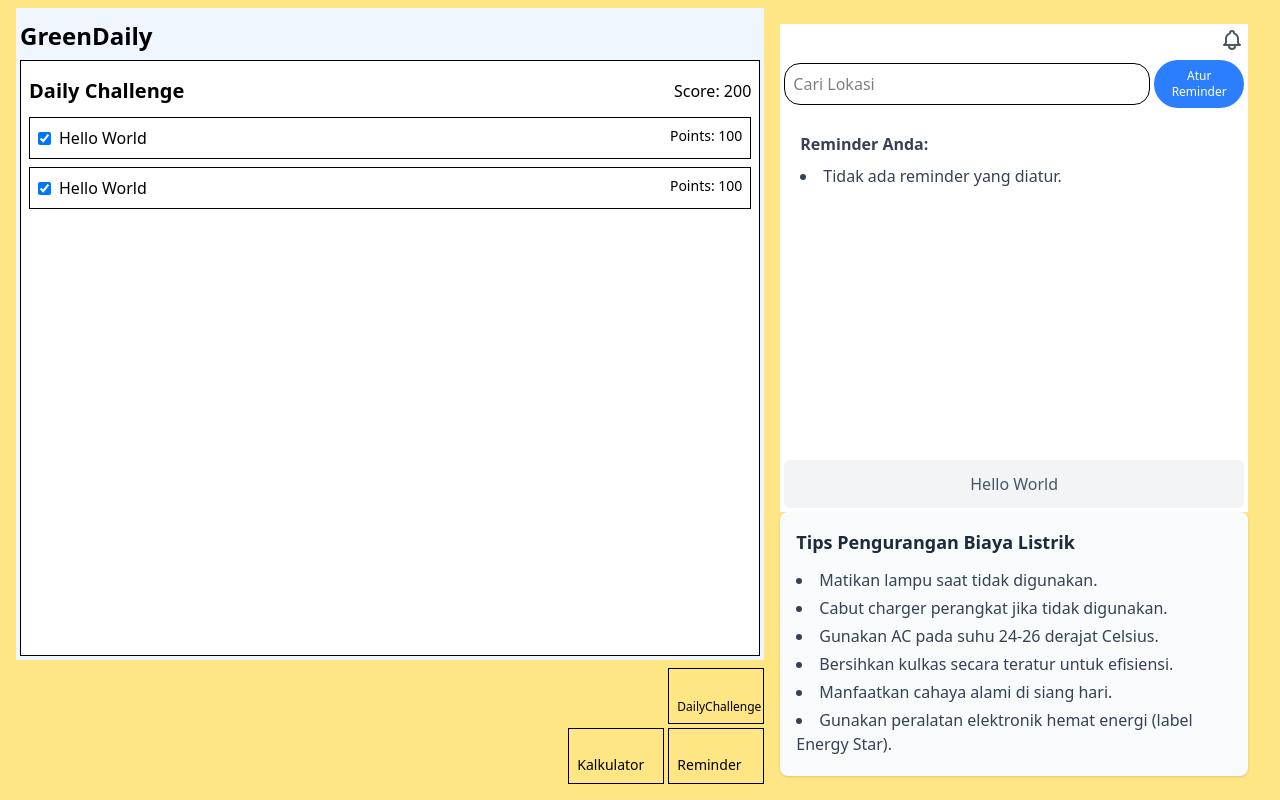
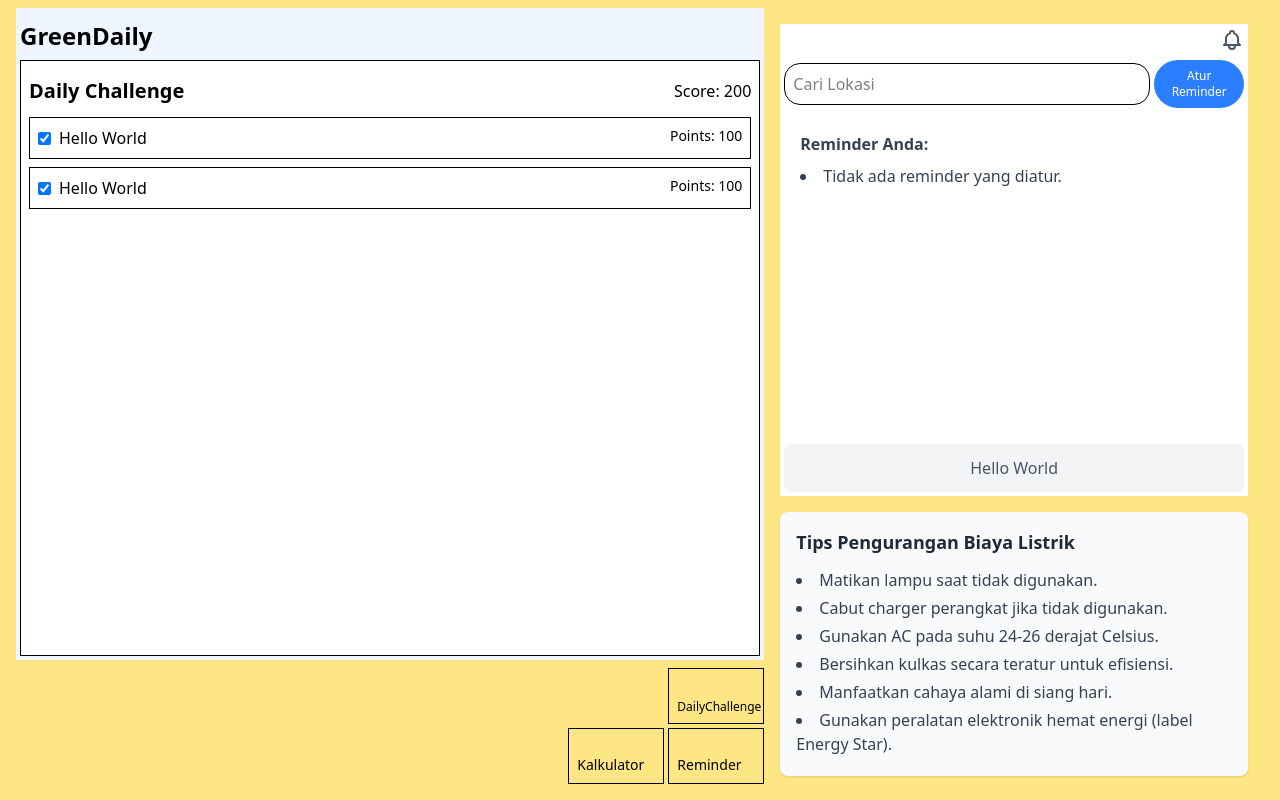
Before and after one commit to sihotang-yonathan1/GreenDaily, a React (Vite) app: page / in a window 1280 px wide. Built offline with nearby package versions, Linux system fonts and the light colour scheme.

Commit message:
fix: Add `gap-y-4`

```diff
--- a/src/app/index.tsx
+++ b/src/app/index.tsx
@@ -50,7 +50,7 @@ export function DashboardLayout(){
         </div>
       </div>
 
-      <div className="flex flex-col w-[40dvw] p-4 overflow-hidden">
+      <div className="flex flex-col w-[40dvw] p-4 overflow-hidden gap-y-4">
         <ReminderLayout />
 
         <ElectricitySavingTips />
```
